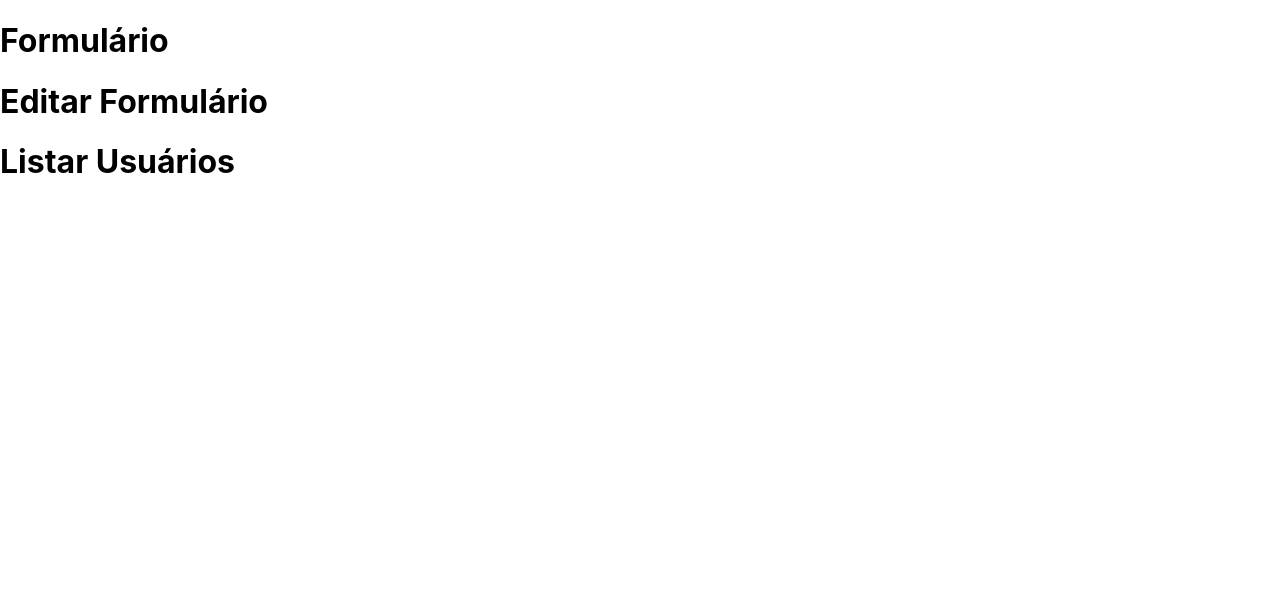
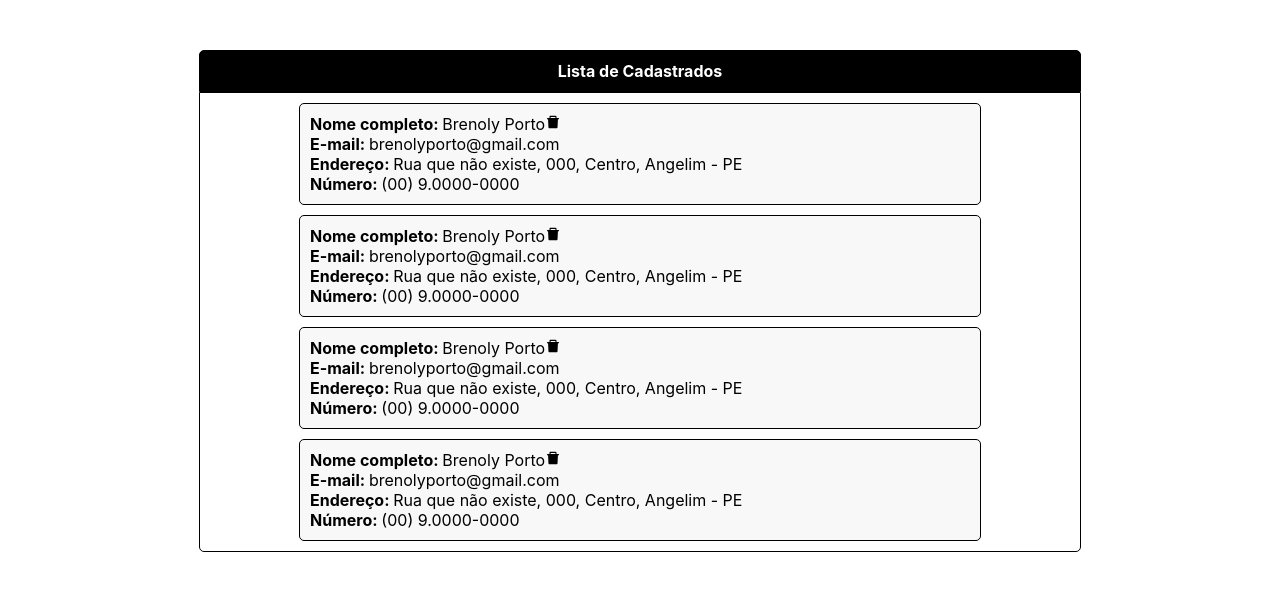
Before and after one commit to Deiversondev/projeto_react_vemSer, a React (Create React App) app in the folder sistemaDeCadastro/: page / in a window 1280 px wide. Shown: the top 590 px of the page. Built offline with nearby package versions, Linux system fonts and the light colour scheme.

Commit message:
componente card e list 90% finalizado

```diff
--- a/sistemaDeCadastro/package.json
+++ b/sistemaDeCadastro/package.json
@@ -3,11 +3,13 @@
   "version": "0.1.0",
   "private": true,
   "dependencies": {
+    "@react-icons/all-files": "^4.1.0",
     "@testing-library/jest-dom": "^5.15.0",
     "@testing-library/react": "^11.2.7",
     "@testing-library/user-event": "^12.8.3",
     "react": "^17.0.2",
     "react-dom": "^17.0.2",
+    "react-icons": "^4.3.1",
     "react-scripts": "4.0.3",
     "web-vitals": "^1.1.2"
   },
--- a/sistemaDeCadastro/src/App.js
+++ b/sistemaDeCadastro/src/App.js
@@ -1,12 +1,15 @@
 import './App.css';
+import List from './components/list/List';
+
 
 function App() {
   return (
-    <>
-      <div><h1>Formulário</h1></div>
+    <div className="container">
+      <List />
+      {/* <div><h1>Formulário</h1></div>
       <div><h1>Editar Formulário</h1></div>
-      <div><h1>Listar Usuários</h1></div>
-    </>
+      <div><h1>Listar Usuários</h1></div> */}
+    </div>
   );
 }
 
--- /dev/null
+++ b/sistemaDeCadastro/src/components/card/Card.js
@@ -0,0 +1,28 @@
+import style from "../card/Card.module.css"
+import { AiFillDelete } from "@react-icons/all-files/ai/AiFillDelete";
+
+const CardList = () => {
+  return (
+    <div className={style.container}>
+      <div>
+        <strong>Nome completo: </strong>
+        <span>Brenoly Porto</span>
+        <AiFillDelete />
+      </div>
+      <div>
+        <strong>E-mail: </strong>
+        <span>brenolyporto@gmail.com</span>
+      </div>
+      <div>
+        <strong>Endereço: </strong>
+        <span>Rua que não existe, 000, Centro, Angelim - PE</span>
+      </div>
+      <div>
+        <strong>Número: </strong>
+        <span>(00) 9.0000-0000</span>
+      </div>
+    </div>
+  )
+}
+
+export default CardList
--- /dev/null
+++ b/sistemaDeCadastro/src/components/card/Card.module.css
@@ -0,0 +1,8 @@
+.container {
+  border: 1px solid black;
+  padding: 10px;
+  margin: 10px auto;
+  border-radius: 5px;
+  width: 75%;
+  background-color: rgb(248, 248, 248);
+}
--- a/sistemaDeCadastro/src/components/list/List.js
+++ b/sistemaDeCadastro/src/components/list/List.js
@@ -0,0 +1,20 @@
+import Card from "../card/Card"
+import style from "../list/List.module.css"
+
+const List = () => {
+  return (
+    <div className={style.list}>
+      <div className={style.header}>
+        <strong>Lista de Cadastrados</strong>
+      </div>
+      <div className={style.body}>
+      <Card />
+      <Card />
+      <Card />
+      <Card />
+      </div>
+    </div>
+  )
+}
+
+export default List
--- /dev/null
+++ b/sistemaDeCadastro/src/components/list/List.module.css
@@ -0,0 +1,25 @@
+.list {
+  margin: 50px;
+}
+
+.header {
+  width: 80%;
+  margin: auto;
+  border: 1px solid #000;
+  height: 40px;
+  display: flex;
+  justify-content: center;
+  align-items: center;
+  background-color: #000;
+  color: #fff;
+  border-top-left-radius: 5px;
+  border-top-right-radius: 5px;
+}
+
+.body{
+  width: 80%;
+  margin: auto;
+  border: 1px solid #000;
+  border-bottom-left-radius: 5px;
+  border-bottom-right-radius: 5px;
+}
```
Also changed, not shown: sistemaDeCadastro/src/components/cardList/CardList.js (deleted), sistemaDeCadastro/src/components/cardList/CardList.module.css (deleted), sistemaDeCadastro/src/components/list/List.module.js (deleted), 1 other file (tests, documents, lock files or other folders).
